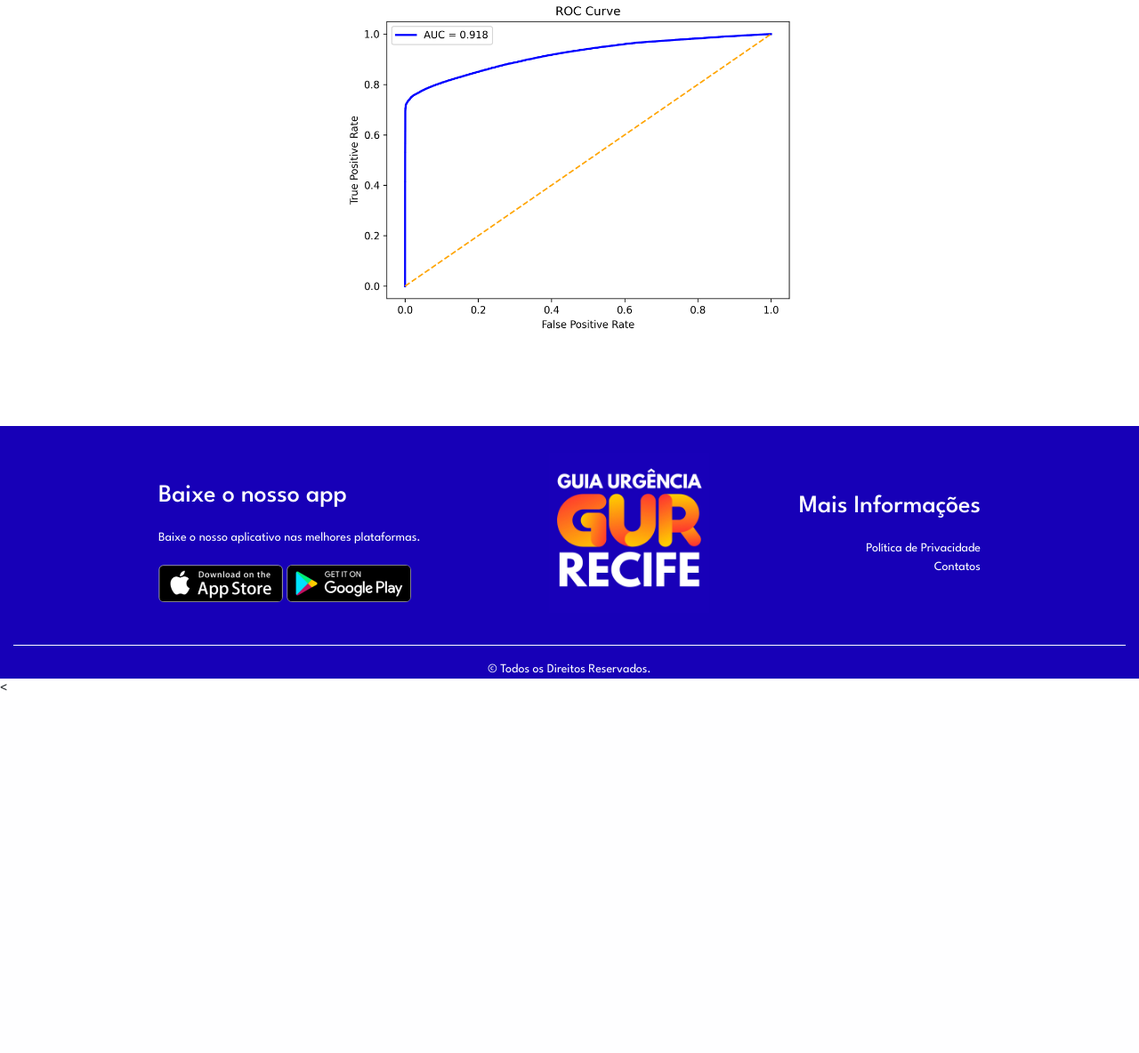
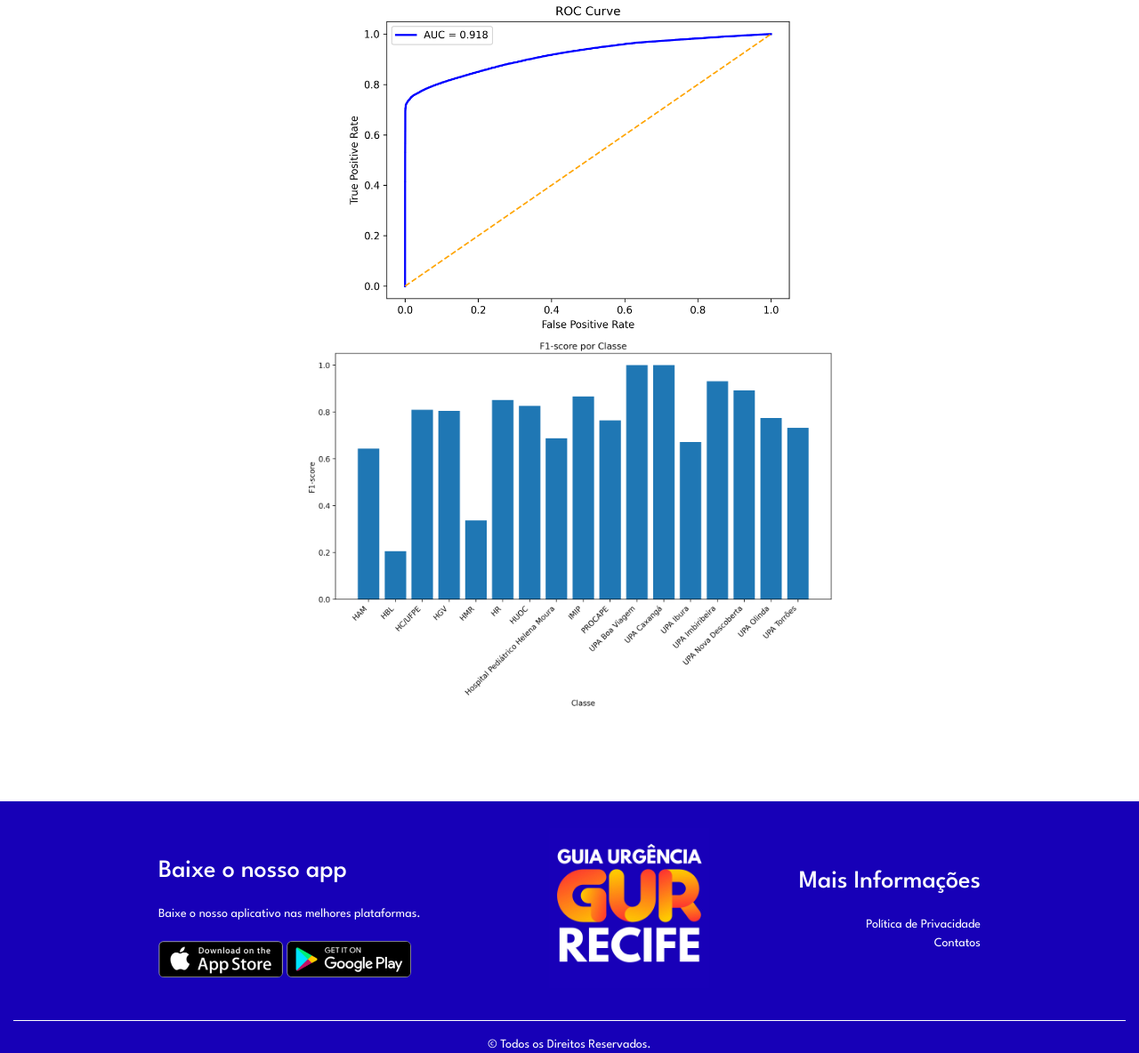
Before and after one commit to DevNic0las/Projeto-GUR, a Flask app: page /dashboard in a window 1280 px wide. Shown: the part 1128-2312 px from the top of the page at 89% size. Before the commit the page ends 1905 px from the top, so only its background shows below. Run offline with Flask 3, Linux system fonts and the light colour scheme; some libraries are stand-ins or nearby versions.

Commit message:
fix: adição de mais um gráfico

```diff
--- a/app/templates/dashboard.html
+++ b/app/templates/dashboard.html
@@ -59,6 +59,10 @@
             <div class="coluna-1">
             <img src="{{url_for('static', filename='graficos/roc_curve.png')}}" width="600px" alt="">
         </div>
+         </div>
+            <div class="coluna-1">
+            <img src="{{url_for('static', filename='graficos/f1_score_por_classe.png')}}" width="600px" alt="">
+        </div>
     </div>
   </div>
 
```
